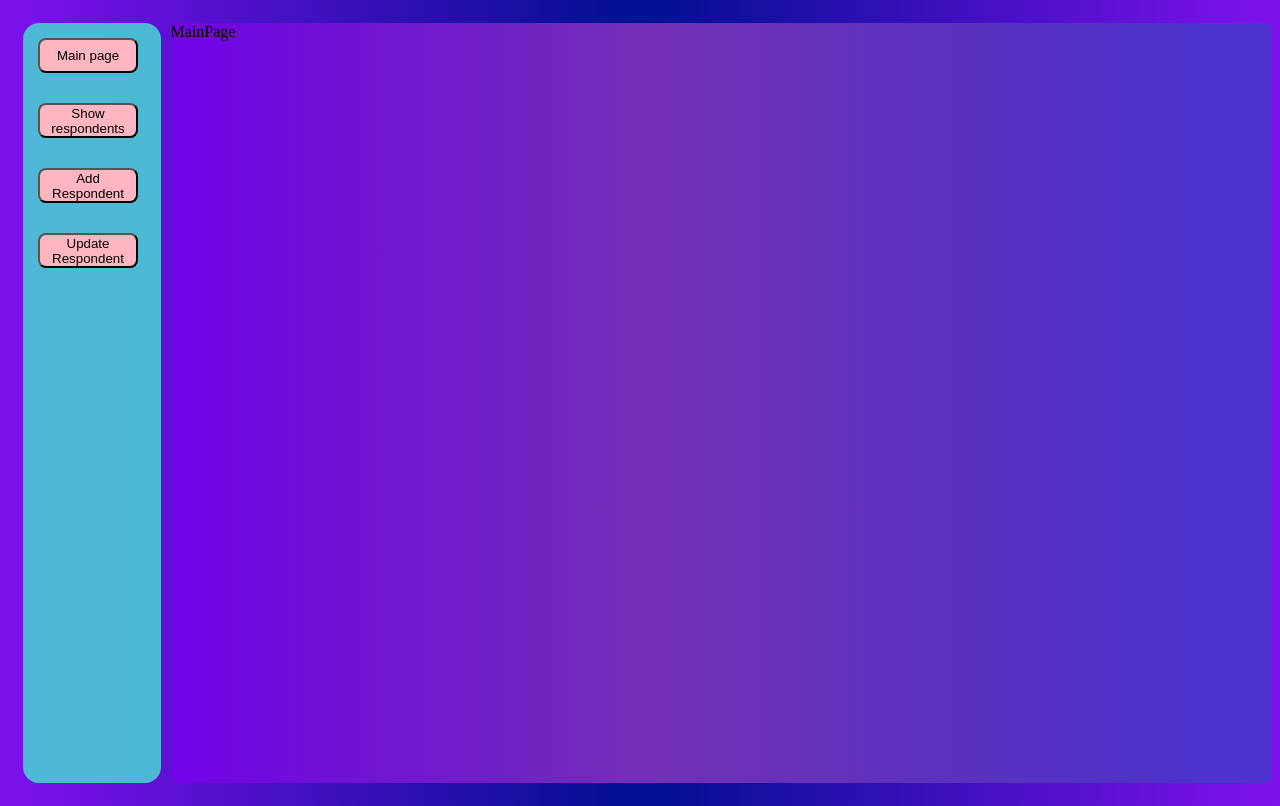
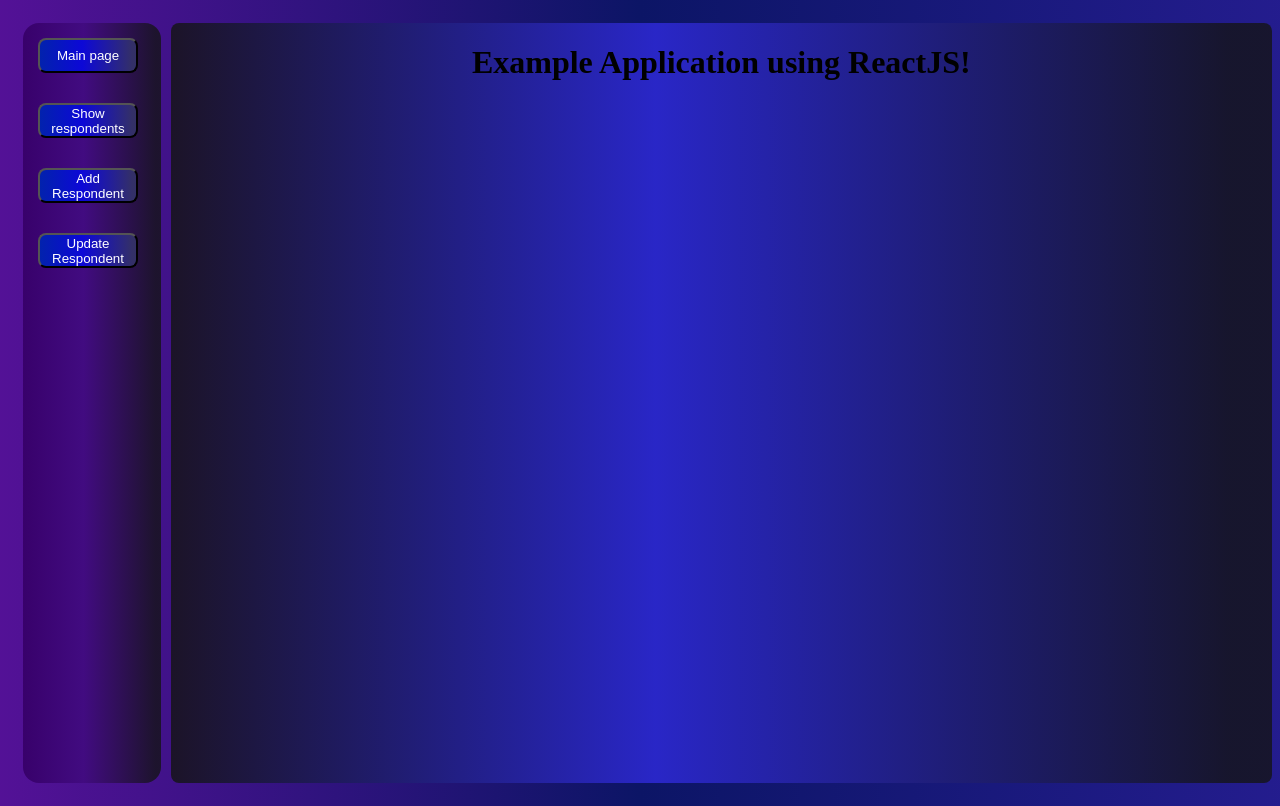
Before and after one commit to CPiotr23/Front-Respondents, a React (Create React App) app: page / in a window 1280 px wide. Built offline with nearby package versions, Linux system fonts and the light colour scheme.

Commit message:
stylingCSS

```diff
--- a/src/index.css
+++ b/src/index.css
@@ -1,9 +1,12 @@
 body {
-    background: rgb(118,0,236);
-    background: linear-gradient(90deg, rgba(118,0,236,0.9332107843137255) 0%, rgba(0,15,144,1) 50%, rgba(118,0,236,0.93) 100%);
+    background: rgb(66, 0, 133);
+    background: linear-gradient(90deg, rgba(71, 0, 143, 0.933) 0%, rgb(12, 21, 102) 50%, rgba(19, 11, 133, 0.93) 100%);
 }
 ::-webkit-scrollbar {
     width: 0;
+}
+.mainBody h1 {
+    text-align: center;
 }
 .mainBody {
     overflow-y: auto;
@@ -11,8 +14,8 @@
     margin-top: 15px;
     height: 95vh;
     width: 95%;
-    background: rgb(118,0,236);
-    background: linear-gradient(90deg, rgba(118,0,236,0.8435749299719888) 0%, rgba(119,49,184,0.9668242296918768) 44%, rgba(67,59,201,0.7987570028011204) 96%);
+    background: rgb(36, 33, 39);
+    background: linear-gradient(90deg, rgba(21, 20, 22, 0.844) 0%, rgba(42, 39, 202, 0.967) 44%, rgba(20, 20, 22, 0.799) 96%);
     border-radius: 8px;
 }
 .panel {
@@ -20,20 +23,21 @@
     margin-top: 15px;
     margin-bottom: 15px;
     margin-right: 0px;
-    background-color:rgba(75, 203, 212, 0.897);
+    background: linear-gradient(90deg, rgb(56, 1, 107) 0%, rgba(65, 11, 128, 0.967) 44%, rgba(20, 20, 22, 0.799) 96%);
     height: 95vh;
     width: 150px;
     border-radius: 16px;
 }
 .btnreset, .btnshow, .btnadd, .btnupdate {
     position: relative;
-    background-color: lightpink;
+    background: linear-gradient(90deg, rgb(2, 34, 173) 0%, rgba(11, 8, 218, 0.967) 44%, rgba(53, 53, 109, 0.849) 96%);
     font-family: Arial;
     border-radius: 8px;
     color: rgb(0, 0, 0);
     margin: 15px;
     width: 100px;
     height: 35px;
+    color:rgb(255, 255, 255)
 }
 .page {
     display: flex;
@@ -48,9 +52,9 @@
     margin: 10px;
     border-width: 5px;
     border-radius: 10px;
-    border-color:rgb(255, 255, 255);
+    border-color:rgb(44, 150, 221);
     border-style: solid;
-    background-color: rgb(239, 248, 161);
+    background-color: rgb(41, 66, 90);
     font-family: Georgia;
 }
 .btn_delete, .btn_edit, .btn_confirm {
@@ -108,12 +112,14 @@
     margin-left: 10px;
     max-width: 250px;
     max-height: 125px;
-    background-color:rgb(180, 161, 161);
+    background-color:rgb(71, 59, 105);
+    border-color:rgb(0, 0, 0);
     padding: 5px;
     border-radius: 10px;
+    border-width: 2px;
+    border-style: solid;
 }
 .finder input {
-    border-radius: 5px;
-    border-color:rgb(107, 110, 79);
+    border-color:rgb(255, 255, 255);
     margin-left: 10px;
 }
--- a/src/pages/MainPage.js
+++ b/src/pages/MainPage.js
@@ -3,7 +3,7 @@
 export default function MainPage() {
     return (
         <div className="mainBody">
-            MainPage
+            <h1>Example Application using ReactJS!</h1>
         </div>
     );
 }
```
